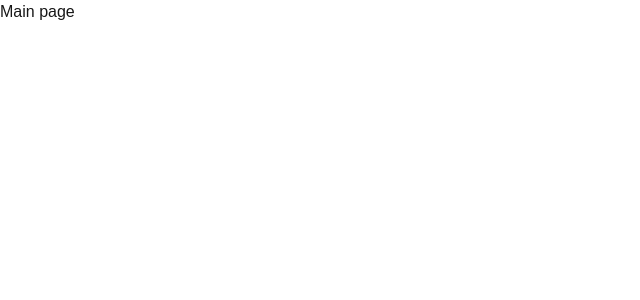
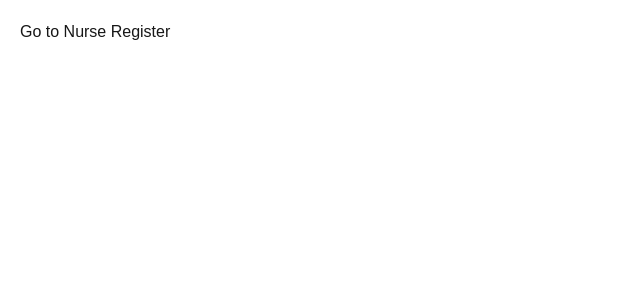
Before and after one commit to Kirill-jsdev/online-care-app, a Next.js app: page / in a window 1280 px wide. Shown: the top 300 px of the page, without its empty margins (0-640 px from the left). Built offline with nearby package versions, Linux system fonts and the light colour scheme.

Commit message:
Continued...

```diff
--- a/src/app/nurse-register/page.tsx
+++ b/src/app/nurse-register/page.tsx
@@ -1,6 +1,4 @@
-"use client";
-
-import React, { useState } from "react";
+import React from "react";
 
 export default function NurseRegisterPage() {
   return (
--- a/src/app/page.tsx
+++ b/src/app/page.tsx
@@ -1,3 +1,9 @@
+import Link from "next/link";
+
 export default function Home() {
-  return <div>Main page</div>;
+  return (
+    <div style={{ padding: 20 }}>
+      <Link href="/nurse-register">Go to Nurse Register</Link>
+    </div>
+  );
 }
```
